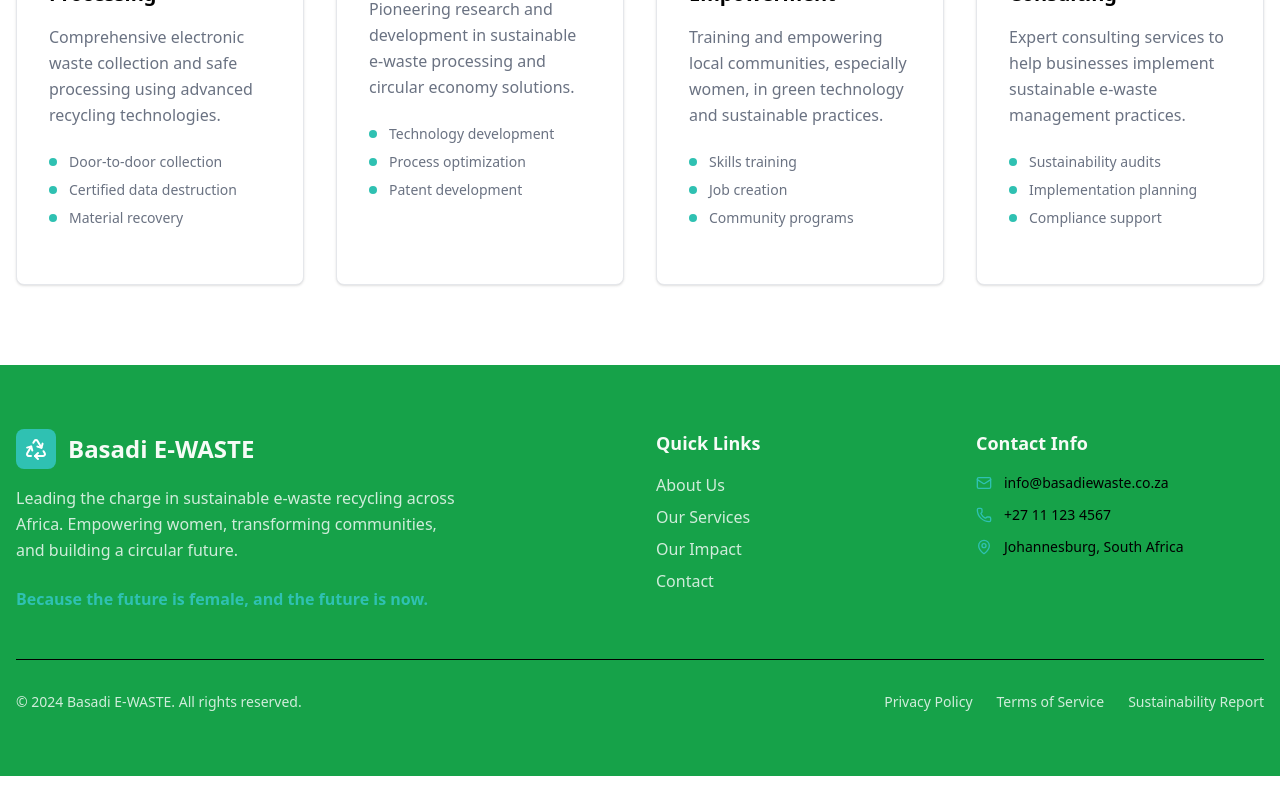
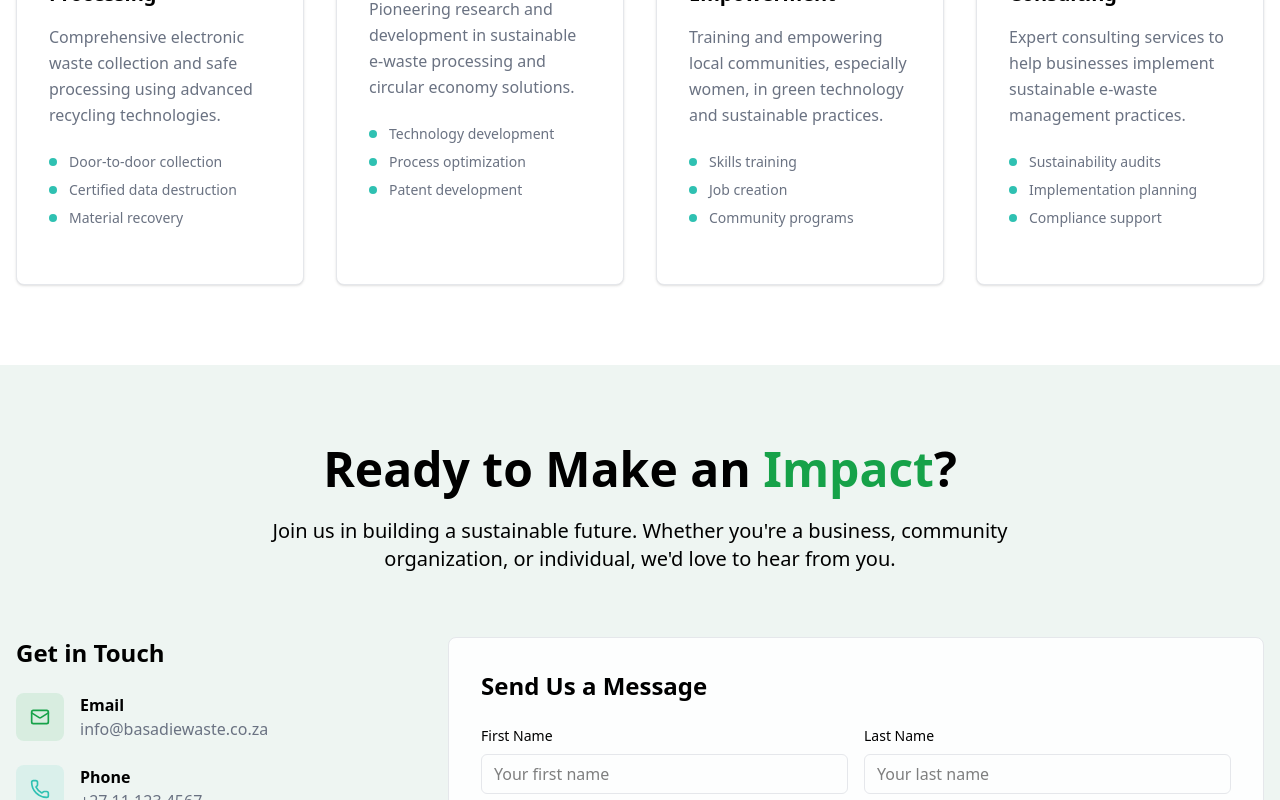
Before and after one commit to ourcodework/Basadi-E-Waste-StandardPackage-, a React (Vite) app: page / in a window 1280 px wide. Shown: the part 2000-2800 px from the top of the page. Before the commit the page ends 2776 px from the top, so only its background shows below. Built offline with nearby package versions, Linux system fonts and the light colour scheme.

Commit message:
updated logo and created the contact section ui

```diff
--- /dev/null
+++ b/src/components/ContactSection.jsx
@@ -0,0 +1,125 @@
+import React from 'react'
+import { Mail, Phone, MapPin } from "lucide-react";
+
+function ContactSection() {
+    return (
+        <section id="contact" className="py-20 bg-[#EEF5F2]">
+            <div className="container mx-auto px-4">
+                <div className="text-center mb-16">
+                    <h2 className="text-4xl md:text-5xl font-bold text-foreground mb-6">
+                        Ready to Make an <span className="text-[#16A249]">Impact</span>?
+                    </h2>
+                    <p className="text-xl text-muted-foreground max-w-3xl mx-auto">
+                        Join us in building a sustainable future. Whether you're a business, community organization,
+                        or individual, we'd love to hear from you.
+                    </p>
+                </div>
+
+                <div className="grid lg:grid-cols-3 gap-12">
+                    {/* Contact Info */}
+                    <div className="lg:col-span-1">
+                        <h3 className="text-2xl font-bold text-foreground mb-6">Get in Touch</h3>
+
+                        <div className="space-y-6">
+                            <div className="flex items-center gap-4">
+                                <div className="w-12 h-12 bg-[#16A249]/10 rounded-lg flex items-center justify-center">
+                                    <Mail className="text-[#16A249]" size={20} />
+                                </div>
+                                <div>
+                                    <h4 className="font-semibold text-foreground">Email</h4>
+                                    <p className="text-gray-500">info@basadiewaste.co.za</p>
+                                </div>
+                            </div>
+
+                            <div className="flex items-center gap-4">
+                                <div className="w-12 h-12 bg-[#2FC1B2]/10 rounded-lg flex items-center justify-center">
+                                    <Phone className="text-[#2FC1B2]" size={20} />
+                                </div>
+                                <div>
+                                    <h4 className="font-semibold text-foreground">Phone</h4>
+                                    <p className="text-gray-500">+27 11 123 4567</p>
+                                </div>
+                            </div>
+
+                            <div className="flex items-center gap-4">
+                                <div className="w-12 h-12 bg-[#16A249]/10 rounded-lg flex items-center justify-center">
+                                    <MapPin className="text-[#16A249]" size={20} />
+                                </div>
+                                <div>
+                                    <h4 className="font-semibold text-foreground">Location</h4>
+                                    <p className="text-gray-500">Johannesburg, South Africa</p>
+                                </div>
+                            </div>
+                        </div>
+
+                        <div className="mt-8 p-6 bg-[#16A249]/5 rounded-xl">
+                            <h4 className="font-bold text-foreground mb-2">Ready to Partner?</h4>
+                            <p className="text-sm text-gray-500 mb-4">
+                                Schedule a consultation to explore how we can work together for a sustainable future.
+                            </p>
+                            {/* <button size="sm" variant="default" className="w-full">
+                                Schedule Meeting
+                            </button> */}
+                        </div>
+                    </div>
+
+                    {/* Contact Form */}
+                    <div className="lg:col-span-2">
+                        <div className="rounded-lg border border-gray-200 p-8 bg-white/90 shadow-medium">
+                            <h3 className="text-2xl font-bold text-foreground mb-6">Send Us a Message</h3>
+
+                            <form className="space-y-6">
+                                <div className="grid sm:grid-cols-2 gap-4">
+                                    <div>
+                                        <label className="block text-sm font-medium text-foreground mb-2">
+                                            First Name
+                                        </label>
+                                        <input className='h-10 w-full rounded-md border border-gray-200 px-3 py-2 focus-visible:ring-2' placeholder="Your first name" />
+                                    </div>
+                                    <div>
+                                        <label className="block text-sm font-medium text-foreground mb-2">
+                                            Last Name
+                                        </label>
+                                        <input className='h-10 w-full rounded-md border border-gray-200 px-3 py-2 ' placeholder="Your last name" />
+                                    </div>
+                                </div>
+
+                                <div className="grid sm:grid-cols-2 gap-4">
+                                    <div>
+                                        <label className="block text-sm font-medium text-foreground mb-2">
+                                            Email
+                                        </label>
+                                        <input className='h-10 w-full rounded-md border border-gray-200 px-3 py-2 ' type="email" placeholder="your@email.com" />
+                                    </div>
+                                    <div>
+                                        <label className="block text-sm font-medium text-foreground mb-2">
+                                            Organization
+                                        </label>
+                                        <input className='h-10 w-full rounded-md border border-gray-200 px-3 py-2 ' placeholder="Your organization" />
+                                    </div>
+                                </div>
+
+                                <div>
+                                    <label className="block text-sm font-medium text-foreground mb-2">
+                                        How can we help you?
+                                    </label>
+                                    <textarea
+                                        className='min-h-[80px] w-full rounded-md border border-gray-200 px-3 py-2 '
+                                        placeholder="Tell us about your project or how you'd like to collaborate..."
+                                        rows={6}
+                                    />
+                                </div>
+
+                                <button className="h-11 rounded-md px-8 w-full bg-[#16A249] hover:bg-[#16A249]/90 text-white font-medium">
+                                    Send Message
+                                </button>
+                            </form>
+                        </div>
+                    </div>
+                </div>
+            </div>
+        </section>
+    )
+}
+
+export default ContactSection
--- a/src/components/Footer.jsx
+++ b/src/components/Footer.jsx
@@ -1,4 +1,5 @@
 import React from 'react'
+import logo from '../assets/images/Basadi-E-Waste-Logo.png'
 import { Recycle, Mail, Phone, MapPin } from "lucide-react";
 
 function Footer() {
@@ -9,10 +10,15 @@ function Footer() {
           {/* Brand */}
           <div className="lg:col-span-2">
             <div className="flex items-center gap-3 mb-4">
-              <div className="w-10 h-10 bg-[#2FC1B2] rounded-lg flex items-center justify-center">
-                <Recycle size={24} className="text-white" />
+              <div className="w-24">
+                {/* <Recycle size={24} className="text-white" /> */}
+                <img
+                  src={logo}
+                  alt="Basadi E-WASTE Logo"
+                  className="w-24 rounded-2xl shadow-strong "
+                />
               </div>
-              <h3 className="text-2xl font-bold text-[#F6FBF6]">Basadi E-WASTE</h3>
+              {/* <h3 className="text-2xl font-bold text-[#F6FBF6]">Basadi E-WASTE</h3> */}
             </div>
             <p className="text-white/80 mb-6 max-w-md leading-relaxed">
               Leading the charge in sustainable e-waste recycling across Africa.
--- a/src/components/NavBar.jsx
+++ b/src/components/NavBar.jsx
@@ -1,4 +1,5 @@
 import React from 'react'
+import logo from '../assets/images/Basadi-E-Waste-Logo.png'
 
 function NavBar() {
   return (
@@ -6,15 +7,20 @@ function NavBar() {
       <div className="container mx-auto px-4 py-4">
         <div className="flex items-center justify-between">
           <div className="flex items-center space-x-2">
-            <h2 className="text-xl font-bold text-[#16A249]">Basadi E-WASTE</h2>
+            <img
+              src={logo}
+              alt="Basadi E-WASTE Logo"
+              className="w-20 rounded-2xl shadow-strong "
+            />
+            {/* <h2 className="text-xl font-bold text-[#16A249]">Basadi E-WASTE</h2> */}
           </div>
 
           <div className="hidden md:flex items-center space-x-8">
-            <a href="#about" className="text-foreground hover:text-[#16A249] transition-smooth">Home</a>
-            <a href="#about" className="text-foreground hover:text-[#16A249] transition-smooth">About</a>
-            <a href="#services" className="text-foreground hover:text-[#16A249] transition-smooth">Services</a>
+            <a href="#about" className="font-semibold text-foreground hover:text-[#16A249] transition-smooth">Home</a>
+            <a href="#about" className="font-semibold text-foreground hover:text-[#16A249] transition-smooth">About</a>
+            <a href="#services" className="font-semibold text-foreground hover:text-[#16A249] transition-smooth">Services</a>
             {/* <a href="#impact" className="text-foreground hover:text-[#16A249] transition-smooth">Impact</a> */}
-            <a href="#contact" className="text-foreground hover:text-[#16A249] transition-smooth">Contact</a>
+            <a href="#contact" className="font-semibold text-foreground hover:text-[#16A249] transition-smooth">Contact</a>
           </div>
 
           {/* <Button variant="default" className="bg-primary hover:bg-primary/90">
--- a/src/pages/Home.jsx
+++ b/src/pages/Home.jsx
@@ -4,6 +4,7 @@ import HeroSection from '../components/HeroSection'
 import AboutSection from '../components/AboutSection'
 import ServiceSection from '../components/ServiceSection'
 import Footer from '../components/Footer'
+import ContactSection from '../components/ContactSection'
 
 function Home() {
   return (
@@ -12,6 +13,7 @@ function Home() {
       <HeroSection />
       <AboutSection />
       <ServiceSection />
+      <ContactSection />
       <Footer />
     </div>
 
```
Also changed, not shown: src/assets/images/Basadi-E-Waste-Logo.png (added).
